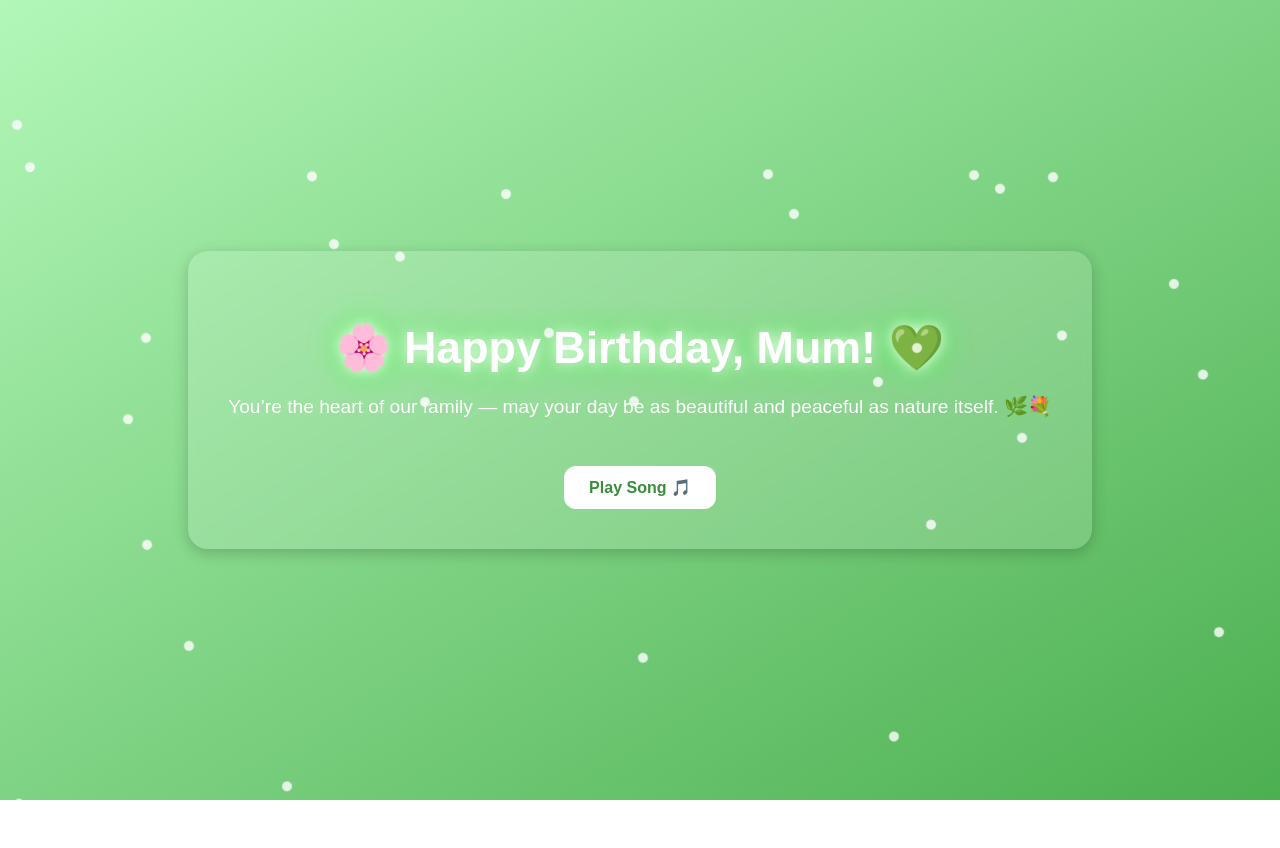
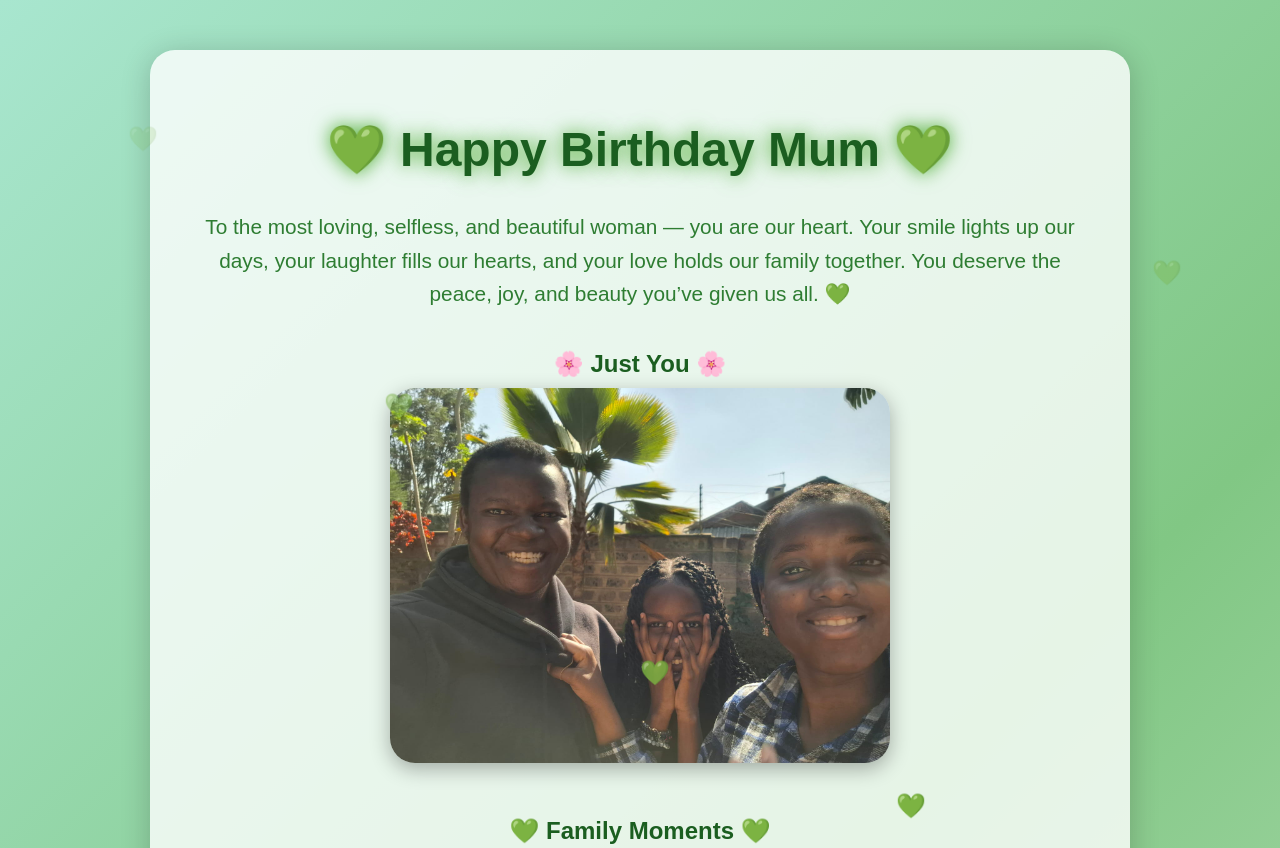
Before and after one commit to Peshy95/HAPPYBD, a plain HTML site: page index.html in a window 1280 px wide. Shown: the top 848 px of the page. Before the commit the page ends 800 px from the top, so only its background shows below. Drawn offline with Linux system fonts and the light colour scheme.

Commit message:
Initial birthday site

```diff
--- a/index.html
+++ b/index.html
@@ -1,38 +1,63 @@
 <!DOCTYPE html>
 <html lang="en">
 <head>
-  <meta charset="UTF-8">
-  <meta name="viewport" content="width=device-width, initial-scale=1.0">
-  <title>Happy Birthday Mum!</title>
-  <link rel="stylesheet" href="style.css">
+  <meta charset="UTF-8" />
+  <meta name="viewport" content="width=device-width, initial-scale=1.0" />
+  <title>Happy Birthday Mum 💚</title>
+  <link rel="stylesheet" href="style.css" />
 </head>
 <body>
+  <audio autoplay loop>
+    <source src="song.mp3" type="audio/mpeg">
+    Your browser does not support the audio element.
+  </audio>
+
   <div class="container">
-    <h1>🌸 Happy Birthday, Mum! 💚</h1>
-    <p>You’re the heart of our family — may your day be as beautiful and peaceful as nature itself. 🌿💐</p>
+    <h1 class="title">💚 Happy Birthday Mum 💚</h1>
 
-    <button onclick="playSong()">Play Song 🎵</button>
-    <audio id="song" src="https://www.w3schools.com/html/horse.mp3"></audio>
+    <p class="message">
+      To the most loving, selfless, and beautiful woman — you are our heart.
+      Your smile lights up our days, your laughter fills our hearts,
+      and your love holds our family together.
+      You deserve the peace, joy, and beauty you’ve given us all. 💚
+    </p>
+
+    <div class="solo-photo">
+      <h2>🌸 Just You 🌸</h2>
+      <img src="img6.jpg" alt="Mum's photo" />
+    </div>
+
+    <div class="gallery">
+      <h2>💚 Family Moments 💚</h2>
+      <div class="photo-grid">
+        <img src="img1.jpg" alt="Mum and Precious" />
+        <img src="img2.jpg" alt="Mum and siblings 1" />
+        <img src="img3.jpg" alt="Mum and siblings 2" />
+        <img src="img4.jpg" alt="Mum and siblings 3" />
+        <img src="img5.jpg" alt="Mum and siblings 4" />
+      </div>
+    </div>
+
+    <div class="affirmations">
+      <h2>💫 From Our Hearts 💫</h2>
+      <ul>
+        <li>You are love in its purest form.</li>
+        <li>Your strength keeps us standing tall.</li>
+        <li>Your wisdom guides us every day.</li>
+        <li>Your laughter makes our home feel alive.</li>
+        <li>We are proud to be your children, Mum. 💚</li>
+      </ul>
+    </div>
+
+    <p class="footer">With all our love, <span>Precious & Family 💚</span></p>
   </div>
 
-  <div class="confetti"></div>
-
-  <script>
-    function playSong() {
-      const song = document.getElementById('song');
-      song.play();
-      alert("Enjoy your special day, Mum! 💚");
-    }
-
-    // Confetti animation
-    const confettiContainer = document.querySelector('.confetti');
-    for (let i = 0; i < 30; i++) {
-      const confetto = document.createElement('div');
-      confetto.classList.add('confetto');
-      confetto.style.left = Math.random() * 100 + 'vw';
-      confetto.style.animationDelay = Math.random() * 5 + 's';
-      confettiContainer.appendChild(confetto);
-    }
-  </script>
+  <div class="hearts">
+    <span>💚</span>
+    <span>💚</span>
+    <span>💚</span>
+    <span>💚</span>
+    <span>💚</span>
+  </div>
 </body>
 </html>
--- a/style.css
+++ b/style.css
@@ -1,84 +1,149 @@
 body {
-  background: linear-gradient(to bottom right, #b2f7b8, #4caf50);
-  height: 100vh;
+  background: linear-gradient(135deg, #a8e6cf, #81c784, #c8e6c9);
+  font-family: 'Poppins', sans-serif;
   margin: 0;
-  overflow: hidden;
-  display: flex;
-  justify-content: center;
-  align-items: center;
-  font-family: 'Poppins', sans-serif;
-  color: #fff;
+  padding: 0;
+  text-align: center;
+  overflow-x: hidden;
 }
 
 .container {
-  text-align: center;
-  background: rgba(255, 255, 255, 0.15);
+  background-color: rgba(255, 255, 255, 0.8);
+  margin: 50px auto;
   padding: 40px;
-  border-radius: 20px;
-  box-shadow: 0 4px 15px rgba(0, 0, 0, 0.2);
-  backdrop-filter: blur(5px);
+  border-radius: 25px;
+  max-width: 900px;
+  box-shadow: 0 4px 30px rgba(0, 0, 0, 0.2);
+  animation: fadeIn 2s ease;
 }
 
-h1 {
-  font-size: 2.8em;
-  margin-bottom: 15px;
+.title {
+  font-size: 3em;
+  color: #1b5e20;
+  text-shadow: 0 0 10px #9ccc65;
   animation: glow 2s ease-in-out infinite alternate;
 }
 
-p {
+.message {
+  font-size: 1.3em;
+  line-height: 1.6;
+  margin: 30px 0;
+  color: #2e7d32;
+}
+
+/* Solo photo */
+.solo-photo {
+  margin: 40px 0;
+}
+
+.solo-photo h2 {
+  color: #1b5e20;
+  margin-bottom: 10px;
+}
+
+.solo-photo img {
+  width: 70%;
+  max-width: 500px;
+  border-radius: 25px;
+  box-shadow: 0 6px 20px rgba(0, 0, 0, 0.3);
+  transition: transform 0.4s ease;
+}
+
+.solo-photo img:hover {
+  transform: scale(1.05);
+}
+
+/* Gallery section */
+.gallery {
+  margin-top: 50px;
+}
+
+.gallery h2 {
+  color: #1b5e20;
+  margin-bottom: 20px;
+}
+
+.photo-grid {
+  display: flex;
+  flex-wrap: wrap;
+  justify-content: center;
+  gap: 15px;
+}
+
+.photo-grid img {
+  width: 28%;
+  border-radius: 20px;
+  box-shadow: 0 4px 15px rgba(0, 0, 0, 0.3);
+  transition: transform 0.4s ease;
+}
+
+.photo-grid img:hover {
+  transform: scale(1.05);
+}
+
+/* Affirmations */
+.affirmations {
+  background: #c8e6c9;
+  border-radius: 15px;
+  padding: 25px;
+  margin: 50px 0;
+}
+
+.affirmations h2 {
+  color: #1b5e20;
+  margin-bottom: 10px;
+}
+
+.affirmations ul {
+  list-style: none;
+  padding: 0;
+}
+
+.affirmations li {
+  font-size: 1.1em;
+  margin: 8px 0;
+  color: #33691e;
+  font-style: italic;
+}
+
+/* Footer */
+.footer {
   font-size: 1.2em;
-  line-height: 1.5;
+  color: #1b5e20;
+  margin-top: 20px;
+  font-weight: bold;
+}
+
+.footer span {
+  color: #2e7d32;
+}
+
+/* Animations */
+@keyframes fadeIn {
+  from { opacity: 0; transform: translateY(20px); }
+  to { opacity: 1; transform: translateY(0); }
 }
 
 @keyframes glow {
-  from { text-shadow: 0 0 10px #fff, 0 0 20px #76ff03; }
-  to { text-shadow: 0 0 20px #fff, 0 0 40px #00e676; }
+  from { text-shadow: 0 0 10px #9ccc65; }
+  to { text-shadow: 0 0 25px #4caf50, 0 0 40px #81c784; }
 }
 
-button {
-  margin-top: 25px;
-  padding: 12px 25px;
-  border: none;
-  background-color: #ffffff;
-  color: #388e3c;
-  border-radius: 12px;
-  font-size: 1em;
-  cursor: pointer;
-  transition: 0.3s;
-  font-weight: bold;
+/* Floating hearts */
+.hearts span {
+  position: fixed;
+  bottom: -20px;
+  font-size: 1.5em;
+  animation: floatUp 6s linear infinite;
 }
 
-button:hover {
-  background-color: #c8e6c9;
-  transform: scale(1.05);
+.hearts span:nth-child(1) { left: 10%; animation-delay: 0s; }
+.hearts span:nth-child(2) { left: 30%; animation-delay: 2s; }
+.hearts span:nth-child(3) { left: 50%; animation-delay: 4s; }
+.hearts span:nth-child(4) { left: 70%; animation-delay: 6s; }
+.hearts span:nth-child(5) { left: 90%; animation-delay: 1s; }
+
+@keyframes floatUp {
+  0% { transform: translateY(0); opacity: 1; }
+  100% { transform: translateY(-100vh); opacity: 0; }
 }
-
-/* Confetti animation */
-.confetti {
-  position: absolute;
-  top: 0;
-  left: 0;
-  width: 100%;
-  height: 100%;
-  pointer-events: none;
-  overflow: hidden;
-}
-
-.confetto {
-  position: absolute;
-  width: 10px;
-  height: 10px;
-  background-color: white;
-  opacity: 0.8;
-  border-radius: 50%;
-  animation: fall 5s linear infinite;
-}
-
-@keyframes fall {
-  0% {
-    transform: translateY(-10px) rotate(0deg);
-  }
-  100% {
-    transform: translateY(100vh) rotate(720deg);
-  }
-}
```
Also changed, not shown: img1.jpg (added), img2.jpg (added), img3.jpg (added), img4.jpg (added), img5.jpg (added), img6.jpg (added), img7.jpg (added).
